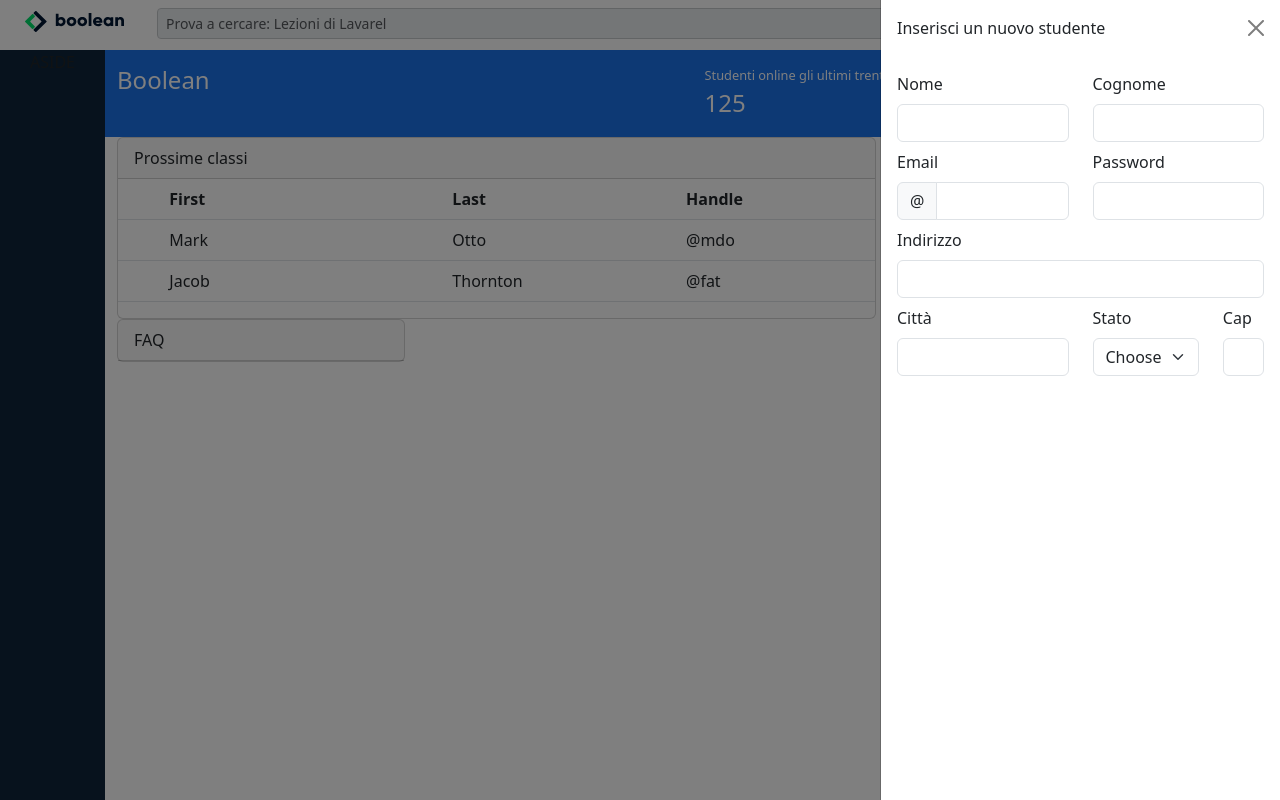
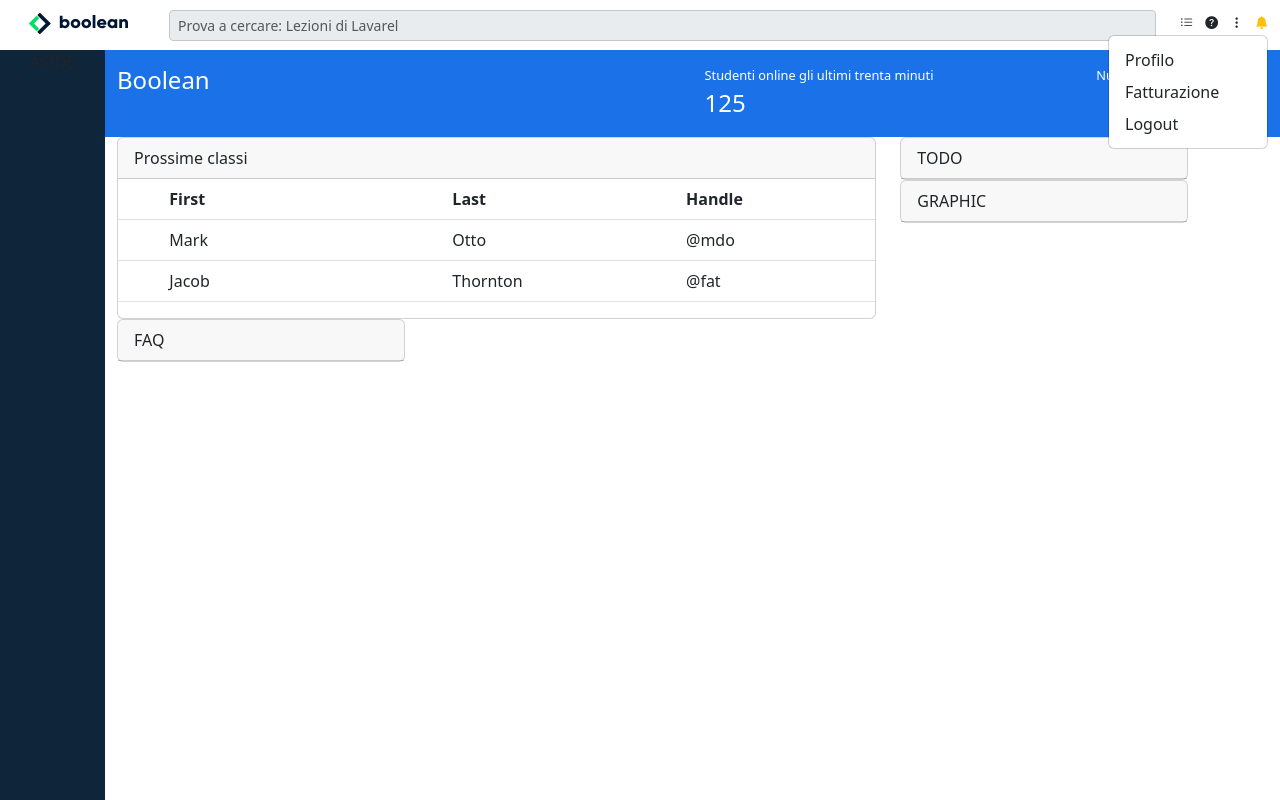
Before and after one commit to AlessandroMungai/html-css-bootstrap-dashboard, a plain HTML site: page index.html in a window 1280 px wide. Both pictures are taken after a click on the link 1265 px from the left and 21 px from the top of the page. Drawn offline with nearby package versions, Linux system fonts and the light colour scheme.

Commit message:
completato header resp e drop

```diff
--- a/css/style.css
+++ b/css/style.css
@@ -1,3 +1,7 @@
+header {
+    height: 3.125rem;
+}
+
 header .my-fs {
     font-size: 0.8rem;
 }
@@ -5,6 +9,7 @@ header .my-fs {
 header .col-auto a {
     text-decoration: none;
 }
+
 
 /***MAIN HEADER***/
 
@@ -15,18 +20,17 @@ header .col-auto a {
 
 /***DEBUG***/
 
-.debug-header {
+/* .debug-header {
     height: 3.125rem;
-    /* border: 3px dashed royalblue; */
-}
+} */
 
-.debug-col-auto {
+/* .debug-col-auto {
     background-color: aquamarine;
 }
 
 .debug-col {
     background-color: aqua;
-}
+} */
 
 .debug-aside {
     height: calc(100vh - 3.125rem);
@@ -34,15 +38,16 @@ header .col-auto a {
     padding: 0 1.875rem;
 }
 
+/*
 .debug-col-main {
     background-color: coral;
-}
+} */
 
 .debug-header-main {
     background-color: #1B72E8;
 }
 
-.debug-color-card {
+/* .debug-color-card {
     background-color: bisque;
     border: 2px dashed royalblue;
-}
+} */
--- a/index.html
+++ b/index.html
@@ -15,19 +15,19 @@
 
     <body class="debug">
 
-        <header class="debug-header">
+        <header class="header d-flex align-items-center">
 
-            <div class="row mx-0">
+            <div class="row w-100 mx-0">
 
-                <div class="col-auto p-2 text-center">
+                <div class="col-auto text-center">
 
                     <img class="w-75" src="img/logo.svg" alt="logo-boolean">
 
                 </div>
 
-                <div class="col p-2">
+                <div class="col">
 
-                    <div class="input-group input-group-sm mb-3">
+                    <div class="input-group input-group-sm">
 
                         <input type="text" class="form-control shadow-none bg-body-secondary border-secondary-subtle" placeholder="Prova a cercare: Lezioni di Lavarel">
 
@@ -35,95 +35,36 @@
 
                 </div>
 
-                <div class="col-auto p-2">
+                <div class="col-auto">
 
-                    <a href="#">
+                    <a class="d-none d-lg-inline-block" href="#">
 
                         <i class="bi bi-list-ul align-middle pe-2 my-fs text-dark"></i>
 
                     </a>
 
-                    <a href="#">
+                    <a class="d-none d-lg-inline-block" href="#">
 
                         <i class="bi bi-question-circle-fill align-middle pe-2 my-fs text-dark"></i>
 
                     </a>
 
-                    <a href="#">
+                    <a class="d-none d-lg-inline-block" href="#">
 
                         <i class="bi bi-three-dots-vertical align-middle pe-2 my-fs text-dark"></i>
 
                     </a>
 
-                    <a class="bi bi-bell-fill my-fs text-warning text-nowrap" type="button" data-bs-toggle="offcanvas" data-bs-target="#staticBackdrop" aria-controls="staticBackdrop">
-
+                    <a class="bi bi-bell-fill my-fs text-warning text-nowrap" type="button" data-bs-toggle="dropdown" aria-expanded="false">
                     </a>
 
-                    <div class="offcanvas offcanvas-end" data-bs-backdrop="static" tabindex="-1" id="staticBackdrop" aria-labelledby="staticBackdropLabel">
-                        <div class="offcanvas-header">
-                            <h6 class="offcanvas-title" id="staticBackdropLabel">Inserisci un nuovo studente</h6>
-                            <button type="button" class="btn-close" data-bs-dismiss="offcanvas" aria-label="Close"></button>
-                        </div>
+                    <div class="dropdown">
 
-                        <div class="offcanvas-body">
-
-                            <div class="row">
-
-                                <div class="col-6">
-
-                                <label for="inputname" class="form-label">Nome</label>
-                                <input type="text" class="form-control" aria-label="First name">
-
-                                </div>
-
-                                <div class="col-6">
-
-                                <label for="inputname" class="form-label">Cognome</label>
-                                <input type="text" class="form-control" aria-label="Last name">
-
-                                </div>
-
-                                <div class="col-6">
-
-                                <label for="inputemail" class="form-label mt-2">Email</label>
-                                <div class="input-group flex-nowrap">
-                                    <span class="input-group-text" id="addon-wrapping">@</span>
-                                    <input type="text" class="form-control" aria-label="Username" aria-describedby="addon-wrapping">
-                                </div>
-
-                                </div>
-
-                                <div class="col-6">
-
-                                <label for="inputname" class="form-label mt-2">Password</label>
-                                <input type="text" class="form-control" aria-label="Last name">
-
-                                </div>
-
-                                <div class="col-12">
-                                    <label for="inputAddress" class="form-label mt-2">Indirizzo</label>
-                                    <input type="text" class="form-control" id="inputAddress2">
-                                  </div>
-                                  <div class="col-md-6">
-                                    <label for="inputCity" class="form-label mt-2">Città</label>
-                                    <input type="text" class="form-control" id="inputCity">
-                                  </div>
-                                  <div class="col-md-4">
-                                    <label for="inputState" class="form-label mt-2">Stato</label>
-                                    <select id="inputState" class="form-select">
-                                      <option selected>Choose...</option>
-                                      <option>...</option>
-                                    </select>
-                                  </div>
-                                  <div class="col-md-2">
-                                    <label for="inputZip" class="form-label mt-2">Cap</label>
-                                    <input type="text" class="form-control" id="inputZip">
-                                  </div>
-
-
-                            </div>
-
-                        </div>
+                        <ul class="dropdown-menu">
+                          <li><a class="dropdown-item" href="#">Profilo</a></li>
+                          <li><a class="dropdown-item" href="#">Fatturazione</a></li>
+                          <li><a class="dropdown-item" href="#">Logout</a></li>
+                        </ul>
 
                     </div>
 
```
